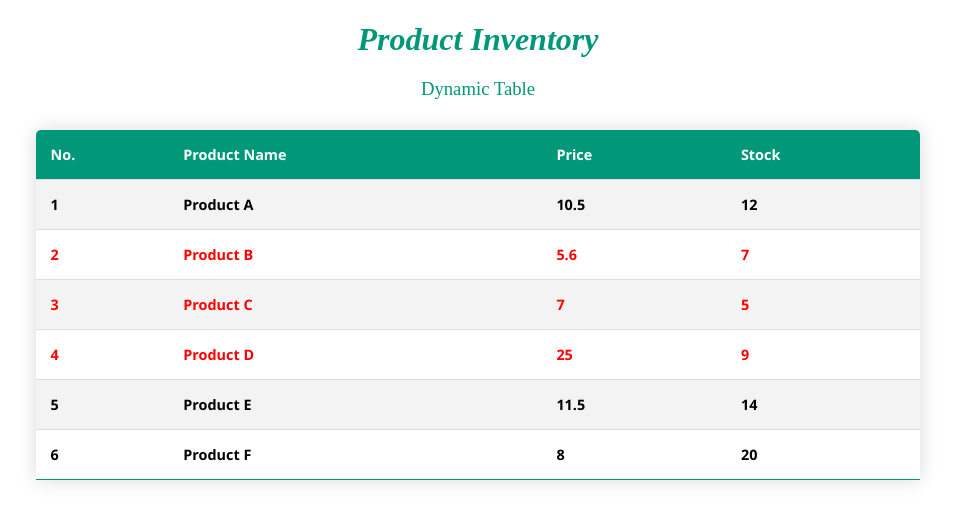
After one commit to eularod/web-programming, a PHP site: page /table.php in a window 1280 px wide. The commit adds this page. Shown: the top 523 px of the page, without its empty margins (162-1117 px from the left). Run offline with PHP 8.4, Linux system fonts and the light colour scheme.

Commit message:
Add files via upload

```diff
--- /dev/null
+++ b/activity-02/table.php
@@ -0,0 +1,50 @@
+<!DOCTYPE html>
+<html lang="en">
+<head>
+    <meta charset="UTF-8">
+    <meta name="viewport" content="width=device-width, initial-scale=1.0">
+    <title>Dynamic Table</title>
+    <link rel="stylesheet" href="style.css">
+</head>
+<body>
+    <h1><i><b>Product Inventory</b></i></h1>
+    <h3>Dynamic Table</h3>
+</body>
+</html>
+
+<?php
+    $products = array(
+        array("name" => "Product A", "price" => 10.50, "stock" => 12),
+        array("name" => "Product B", "price" => 5.60, "stock" => 7),
+        array("name" => "Product C", "price" => 7.00, "stock" => 5),
+        array("name" => "Product D", "price" => 25.00, "stock" => 9),
+        array("name" => "Product E", "price" => 11.50, "stock" => 14),
+        array("name" => "Product F", "price" => 8.00, "stock" => 20)
+    );
+?>
+
+<table>
+    <tr>
+        <th>No.</th>
+        <th>Product Name</th>
+        <th>Price</th>
+        <th>Stock</th>
+    </tr>
+
+    <?php
+        $no = 1;
+        foreach ($products as $p) {
+            $style = ($p["stock"] < 10) ? 'style="color:red;"' : '';
+    ?>
+        <tr
+            <?php
+            echo $style; ?>>
+            <td><?= $no++; ?></td>
+            <td><?= $p["name"] ?></td>
+            <td><?= $p["price"] ?></td>
+            <td><?= $p["stock"] ?></td>
+        </tr>
+    <?php
+    }
+    ?>
+</table>
```
Also changed, not shown: activity-02/index.php (added, +109 -0 lines), activity-02/style.css (line endings or trailing spaces).
